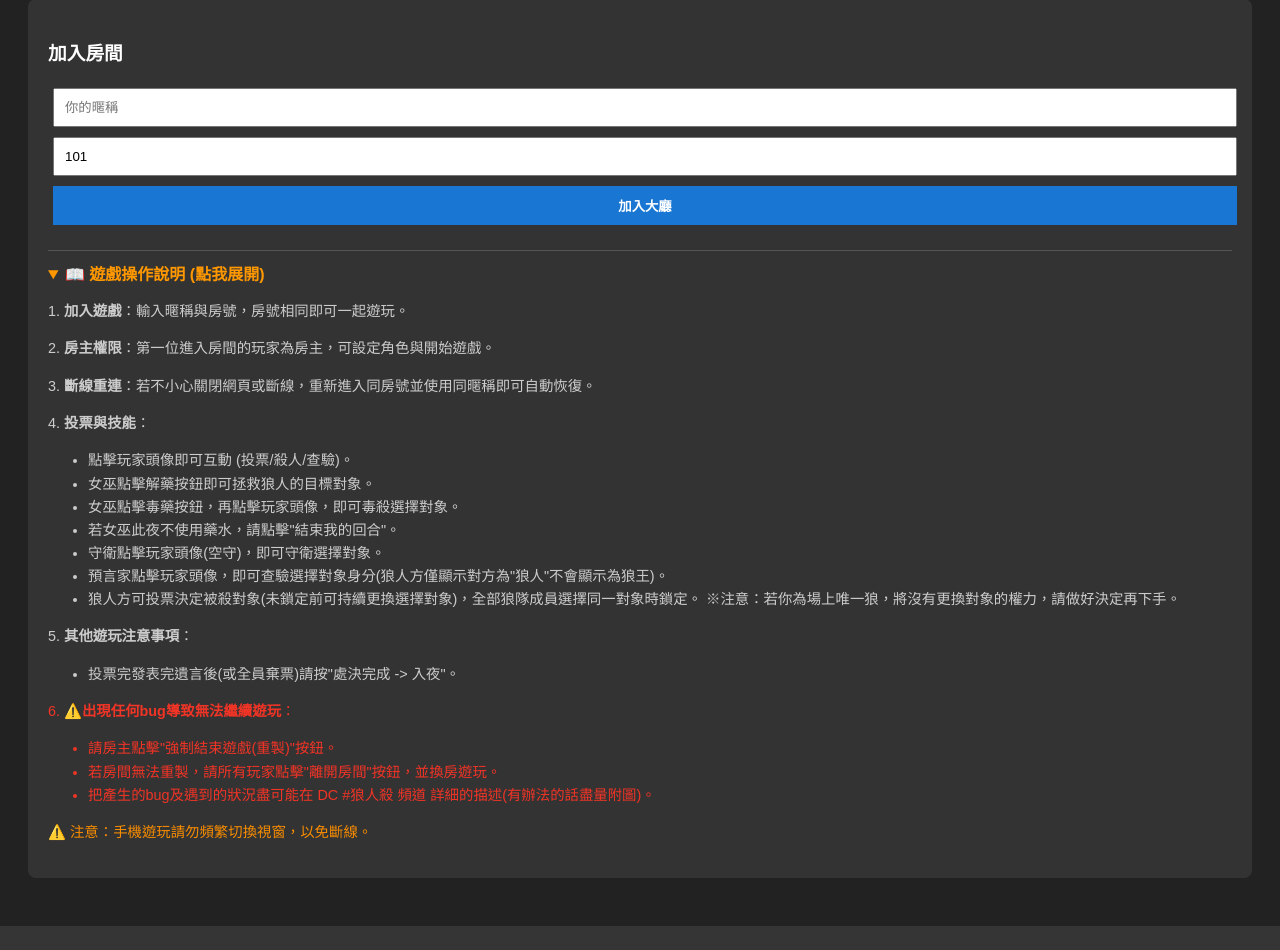
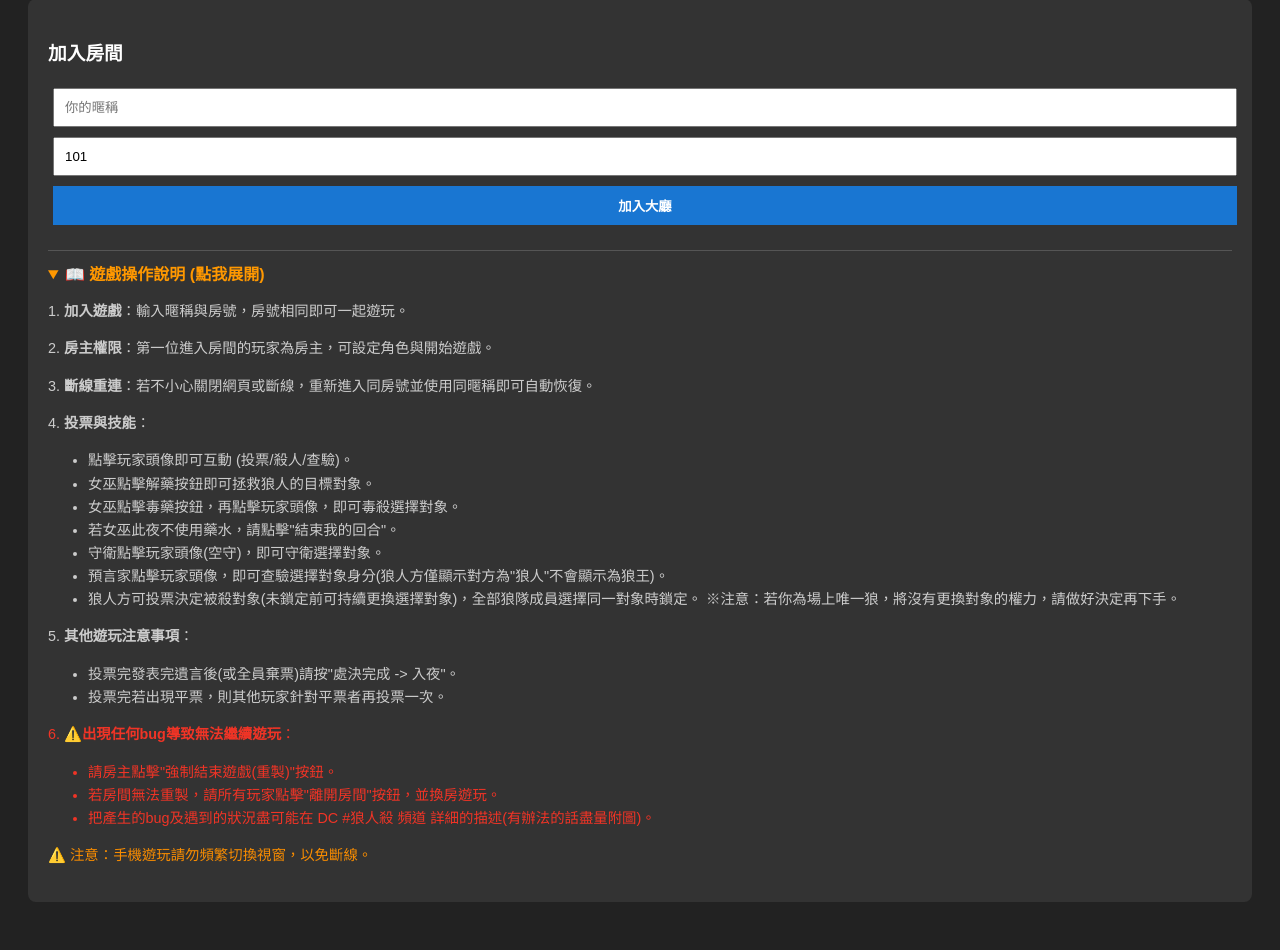
Before and after one commit to suyuming373/werewolf-game, a Flask app: page / in a window 1280 px wide, after a click on "📖 遊戲操作說明 (點我展開)". Shown: the part 118-1068 px from the top of the page. Before the commit the page ends 1044 px from the top, so only its background shows below. Run offline with Flask 3, Linux system fonts and the light colour scheme; some libraries are stand-ins or nearby versions.

Commit message:
Add files via upload

```diff
--- a/templates/index.html
+++ b/templates/index.html
@@ -56,6 +56,7 @@
                     <p>5. <b>其他遊玩注意事項</b>：
                         <ul>
                             <li>投票完發表完遺言後(或全員棄票)請按"處決完成 -> 入夜"。</li>
+                            <li>投票完若出現平票，則其他玩家針對平票者再投票一次。</li>
                         </ul>
                     <div style="color: #f03426;">6. <b>⚠️出現任何bug導致無法繼續遊玩</b>：
                         <ul>
```
